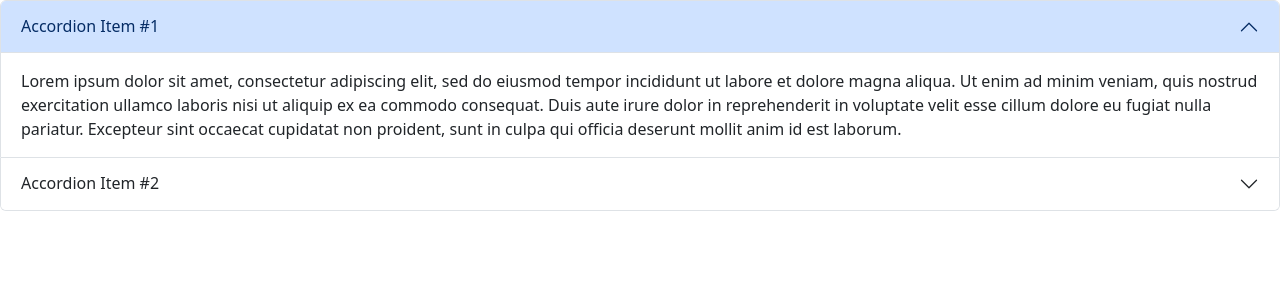
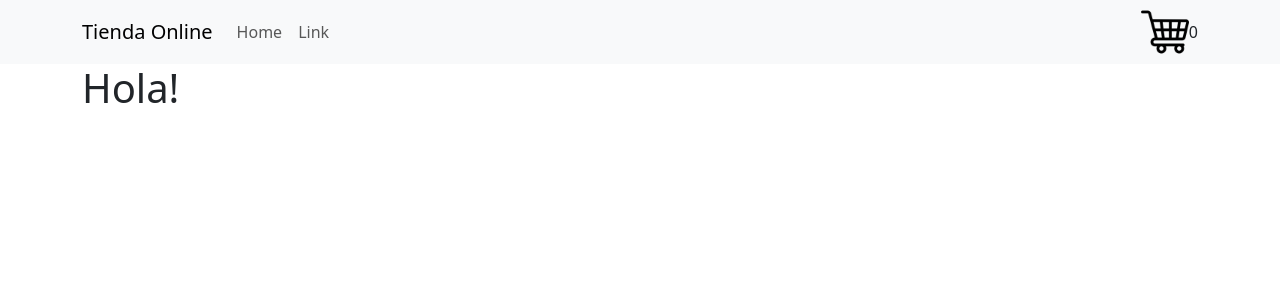
Before and after one commit to NicolasOrciuolo/curso-react, a React (Create React App) app: page / in a window 1280 px wide. Shown: the top 300 px of the page. Built offline with nearby package versions, Linux system fonts and the light colour scheme.

Commit message:
Preentrega1-React-Orciuolo

```diff
--- a/src/App.css
+++ b/src/App.css
@@ -1,38 +1,7 @@
-.App {
-  text-align: center;
+img{
+  height: 3rem;
 }
 
-.App-logo {
-  height: 40vmin;
-  pointer-events: none;
+span{
+  padding-left: 0.5 rem;
 }
-
-@media (prefers-reduced-motion: no-preference) {
-  .App-logo {
-    animation: App-logo-spin infinite 20s linear;
-  }
-}
-
-.App-header {
-  background-color: #282c34;
-  min-height: 100vh;
-  display: flex;
-  flex-direction: column;
-  align-items: center;
-  justify-content: center;
-  font-size: calc(10px + 2vmin);
-  color: white;
-}
-
-.App-link {
-  color: #61dafb;
-}
-
-@keyframes App-logo-spin {
-  from {
-    transform: rotate(0deg);
-  }
-  to {
-    transform: rotate(360deg);
-  }
-}
--- a/src/App.js
+++ b/src/App.js
@@ -1,34 +1,16 @@
-import Accordion from 'react-bootstrap/Accordion';
+import { ItemListContainer } from './components/ItemListContainer';
+import { NavBar } from './components/NavBar';
+import './App.css';
 
-function BasicExample() {
-  return (
-    <Accordion defaultActiveKey="0">
-      <Accordion.Item eventKey="0">
-        <Accordion.Header>Accordion Item #1</Accordion.Header>
-        <Accordion.Body>
-          Lorem ipsum dolor sit amet, consectetur adipiscing elit, sed do
-          eiusmod tempor incididunt ut labore et dolore magna aliqua. Ut enim ad
-          minim veniam, quis nostrud exercitation ullamco laboris nisi ut
-          aliquip ex ea commodo consequat. Duis aute irure dolor in
-          reprehenderit in voluptate velit esse cillum dolore eu fugiat nulla
-          pariatur. Excepteur sint occaecat cupidatat non proident, sunt in
-          culpa qui officia deserunt mollit anim id est laborum.
-        </Accordion.Body>
-      </Accordion.Item>
-      <Accordion.Item eventKey="1">
-        <Accordion.Header>Accordion Item #2</Accordion.Header>
-        <Accordion.Body>
-          Lorem ipsum dolor sit amet, consectetur adipiscing elit, sed do
-          eiusmod tempor incididunt ut labore et dolore magna aliqua. Ut enim ad
-          minim veniam, quis nostrud exercitation ullamco laboris nisi ut
-          aliquip ex ea commodo consequat. Duis aute irure dolor in
-          reprehenderit in voluptate velit esse cillum dolore eu fugiat nulla
-          pariatur. Excepteur sint occaecat cupidatat non proident, sunt in
-          culpa qui officia deserunt mollit anim id est laborum.
-        </Accordion.Body>
-      </Accordion.Item>
-    </Accordion>
-  );
+
+
+function App() {
+   return (
+      <>
+      <NavBar />
+      <ItemListContainer greeting="Hola!"/>
+      </>
+   );
 }
 
-export default BasicExample;
+export default App;
--- /dev/null
+++ b/src/components/CartWidget.jsx
@@ -0,0 +1,11 @@
+import cart from '../assets/carrito.png';
+import '../App.css';
+
+export const CartWidget = () => {
+   return (
+      <>
+         <img src={cart} alt="Carrito" />
+         <span>0</span>
+      </>
+   )
+}
--- /dev/null
+++ b/src/components/ItemListContainer.jsx
@@ -0,0 +1,12 @@
+import Container from 'react-bootstrap/Container';
+
+
+export const ItemListContainer = (props) => {
+   return (
+      <>
+         <Container>
+            <h1>{props.greeting}</h1>
+         </Container>
+      </>
+   )
+}
--- /dev/null
+++ b/src/components/NavBar.jsx
@@ -0,0 +1,23 @@
+import Container from 'react-bootstrap/Container';
+import Nav from 'react-bootstrap/Nav';
+import Navbar from 'react-bootstrap/Navbar';
+import {CartWidget} from './CartWidget'
+
+export const NavBar = () => (
+   <Navbar expand="lg" className="bg-body-tertiary">
+      <Container>
+         <Navbar.Brand href="#home">Tienda Online</Navbar.Brand>
+         <Navbar.Toggle aria-controls="basic-navbar-nav" />
+         <Navbar.Collapse id="basic-navbar-nav">
+            <Nav className="me-auto">
+               <Nav.Link href="#home">Home</Nav.Link>
+               <Nav.Link href="#link">Link</Nav.Link>
+            </Nav>
+         </Navbar.Collapse>
+
+         <CartWidget/>
+
+      </Container>
+   </Navbar>
+
+)
```
Also changed, not shown: src/App-2.jsx (added, +34 -0 lines), src/App3.jsx (added, +17 -0 lines), src/assets/carrito.png (added).
